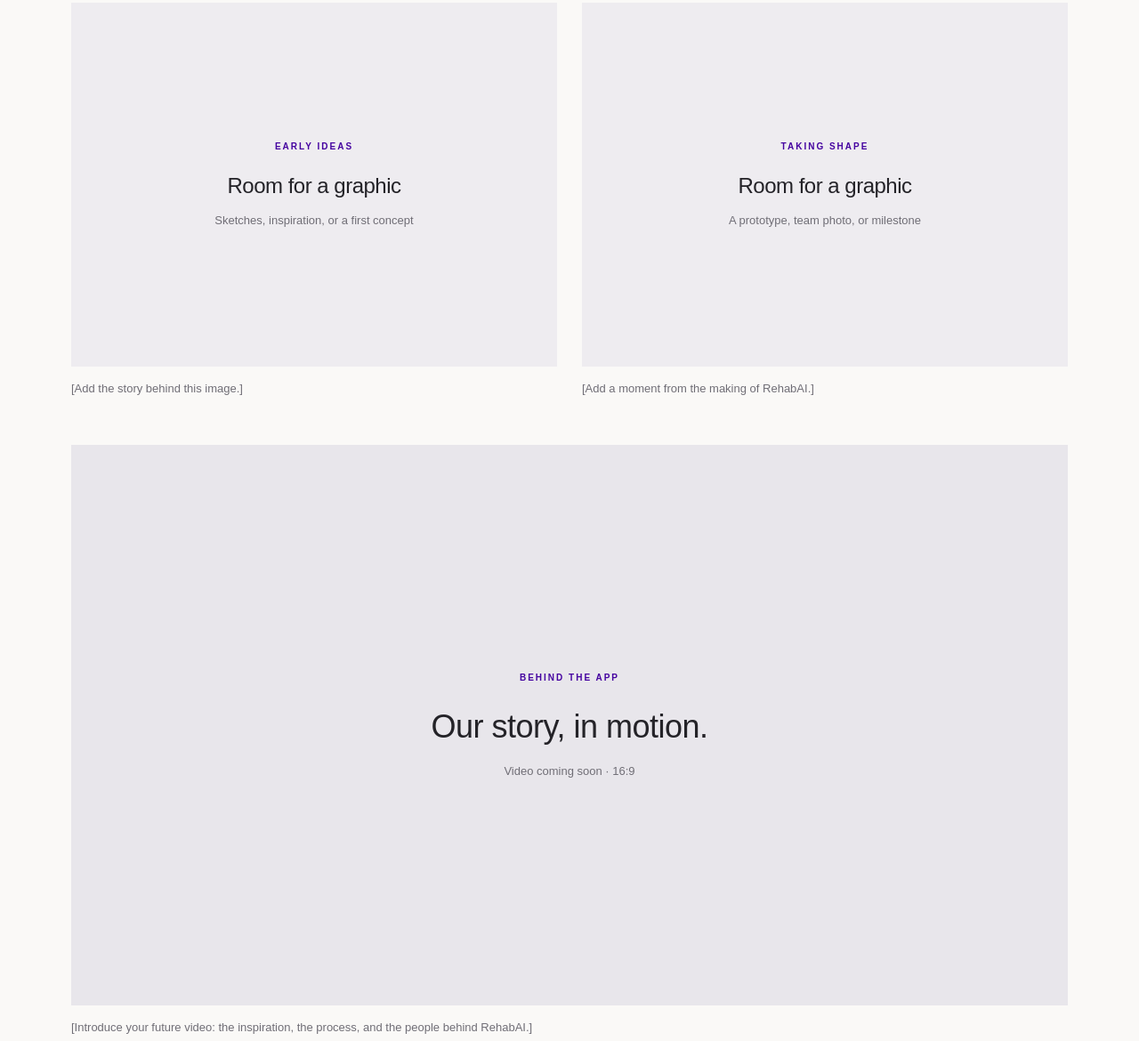
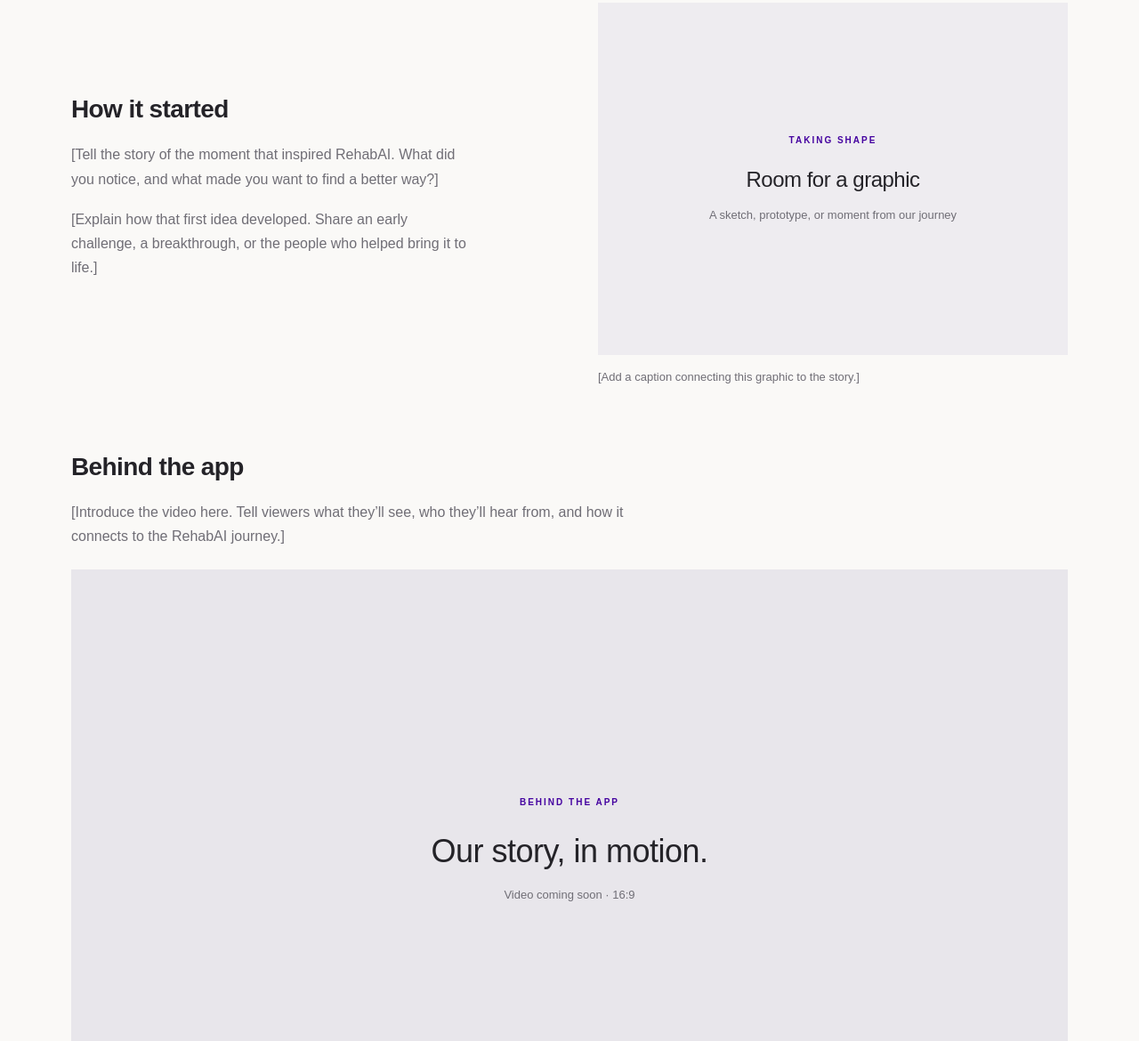
Before and after one commit to C-L-South/RehabAI-Privacy-Policy, a plain HTML site: page index.html in a window 1280 px wide. Shown: the part 1275-2445 px from the top of the page at 89% size. Drawn offline with Linux system fonts and the light colour scheme.

Commit message:
Pair journey graphic with story text and introduce video

```diff
--- a/index.html
+++ b/index.html
@@ -11,23 +11,26 @@
       <li><span class="journey-number" aria-hidden="true">03</span><h3>What comes next</h3><p>[Add what you’ve learned so far and what you hope to build next for RehabAI.]</p></li>
     </ol>
     <div class="journey-graphics">
+      <div class="journey-story">
+        <h3>How it started</h3>
+        <p>[Tell the story of the moment that inspired RehabAI. What did you notice, and what made you want to find a better way?]</p>
+        <p>[Explain how that first idea developed. Share an early challenge, a breakthrough, or the people who helped bring it to life.]</p>
+      </div>
       <figure>
         <!-- Replace this placeholder with an image and descriptive alt text. -->
-        <div class="journey-placeholder journey-image" role="img" aria-label="Placeholder for early sketches or an inspiration graphic"><span>EARLY IDEAS</span><p>Room for a graphic</p><small>Sketches, inspiration, or a first concept</small></div>
-        <figcaption>[Add the story behind this image.]</figcaption>
+        <div class="journey-placeholder journey-image" role="img" aria-label="Placeholder for a graphic illustrating how RehabAI began"><span>TAKING SHAPE</span><p>Room for a graphic</p><small>A sketch, prototype, or moment from our journey</small></div>
+        <figcaption>[Add a caption connecting this graphic to the story.]</figcaption>
       </figure>
-      <figure>
-        <!-- Replace this placeholder with an image and descriptive alt text. -->
-        <div class="journey-placeholder journey-image" role="img" aria-label="Placeholder for a prototype, team photo, or progress graphic"><span>TAKING SHAPE</span><p>Room for a graphic</p><small>A prototype, team photo, or milestone</small></div>
-        <figcaption>[Add a moment from the making of RehabAI.]</figcaption>
-      </figure>
+    </div>
+    <div class="journey-video-intro">
+      <h3>Behind the app</h3>
+      <p>[Introduce the video here. Tell viewers what they’ll see, who they’ll hear from, and how it connects to the RehabAI journey.]</p>
     </div>
     <figure class="journey-film">
       <!-- Replace the placeholder with a video element with controls, a poster, and captions when the video is ready. -->
       <div class="journey-placeholder journey-video" role="img" aria-label="Placeholder for a video about the RehabAI journey">
         <span>BEHIND THE APP</span><p>Our story, in motion.</p><small>Video coming soon · 16:9</small>
       </div>
-      <figcaption>[Introduce your future video: the inspiration, the process, and the people behind RehabAI.]</figcaption>
     </figure>
   </section>
 </main><footer><span>© 2026 RehabAI</span><a href="mailto:codyli9219@gmail.com">Contact us</a></footer></body></html>
--- a/styles.css
+++ b/styles.css
@@ -13,7 +13,7 @@
 .journey-number{font-size:12px;color:var(--accent);letter-spacing:1px}
 .journey-stages h3{font-size:21px;letter-spacing:-.4px;margin:15px 0 12px}
 .journey-stages p{font-size:15px;color:var(--muted);margin:0}
-.journey-graphics{display:grid;grid-template-columns:1fr 1fr;gap:28px}
+.journey-graphics{display:grid;grid-template-columns:1fr 1fr;gap:64px;align-items:center}
 .journey figure{margin:0;min-width:0}
 .journey-placeholder{background:#eeecf0;display:flex;flex-direction:column;align-items:center;justify-content:center;text-align:center;padding:30px}
 .journey-placeholder>span{font-size:10px;color:var(--accent);letter-spacing:2px;font-weight:700}
@@ -21,9 +21,11 @@
 .journey-placeholder small{font-size:13px;color:var(--muted)}
 .journey-image{aspect-ratio:4/3}
 .journey figcaption{font-size:13px;color:var(--muted);margin-top:14px}
-.journey .journey-film{margin-top:52px}
+.journey .journey-film{margin-top:24px}
 .journey-video{aspect-ratio:16/9;background:#e8e6eb}
 .journey-video p{font-size:36px}
 @media(max-width:1168px){.journey{margin-left:24px;margin-right:24px}}
 @media(max-width:900px){.journey{padding-top:48px;margin-bottom:64px}.journey-intro{gap:30px}.journey h2{font-size:40px}.journey-stages{gap:28px;margin:44px 0}}
-@media(max-width:620px){.journey-intro,.journey-stages,.journey-graphics{grid-template-columns:1fr}.journey-intro{gap:22px}.journey-stages{gap:30px}.journey-graphics{gap:32px}.journey h2{font-size:36px}.journey-placeholder{padding:24px}.journey-video p{font-size:25px}.journey .journey-film{margin-top:36px}.journey-video{min-height:220px}}
+@media(max-width:620px){.journey-intro,.journey-stages,.journey-graphics{grid-template-columns:1fr}.journey-intro{gap:22px}.journey-stages{gap:30px}.journey-graphics{gap:32px}.journey h2{font-size:36px}.journey-placeholder{padding:24px}.journey-video p{font-size:25px}.journey .journey-film{margin-top:20px}.journey-video{min-height:220px}}
+
+.journey-story h3,.journey-video-intro h3{font-size:28px;line-height:1.25;letter-spacing:-.6px;margin:0 0 20px}.journey-story p,.journey-video-intro p{color:var(--muted);font-size:16px}.journey-story{max-width:450px}.journey-video-intro{max-width:680px;margin-top:72px}.journey-video-intro p{margin-bottom:0}@media(max-width:620px){.journey-video-intro{margin-top:48px}.journey-story h3,.journey-video-intro h3{font-size:25px}}
```
